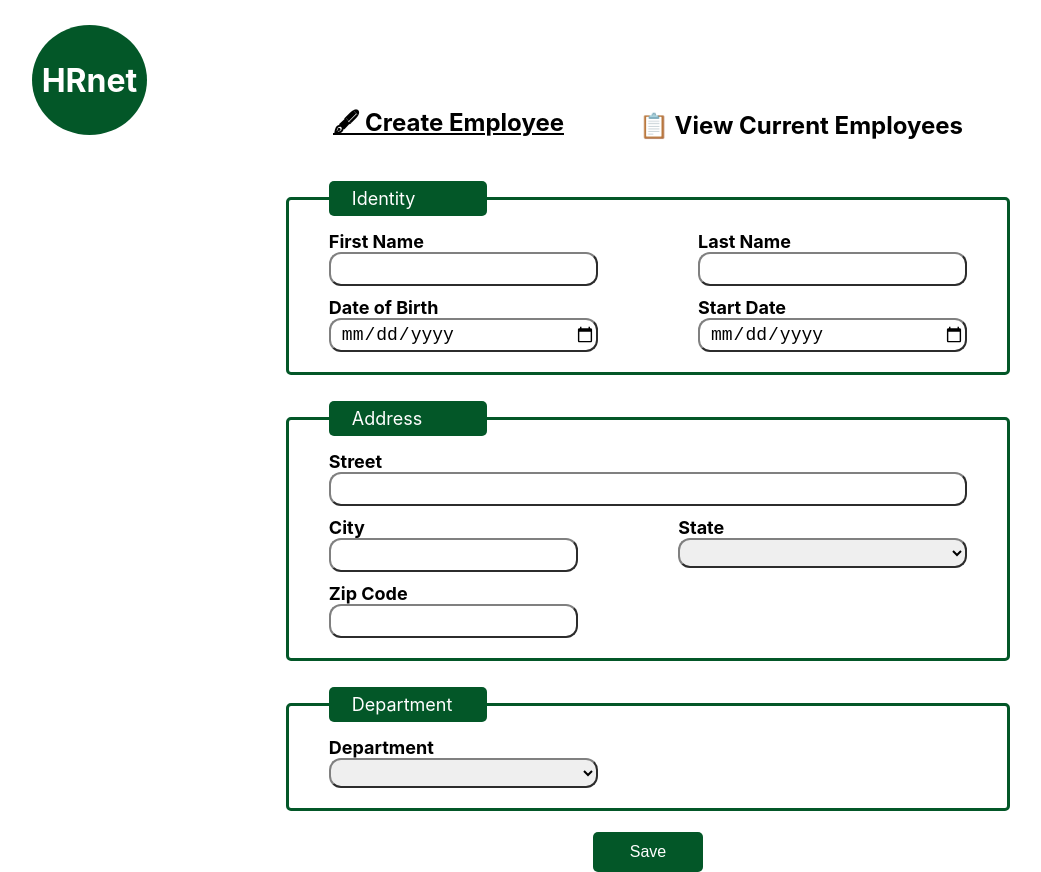
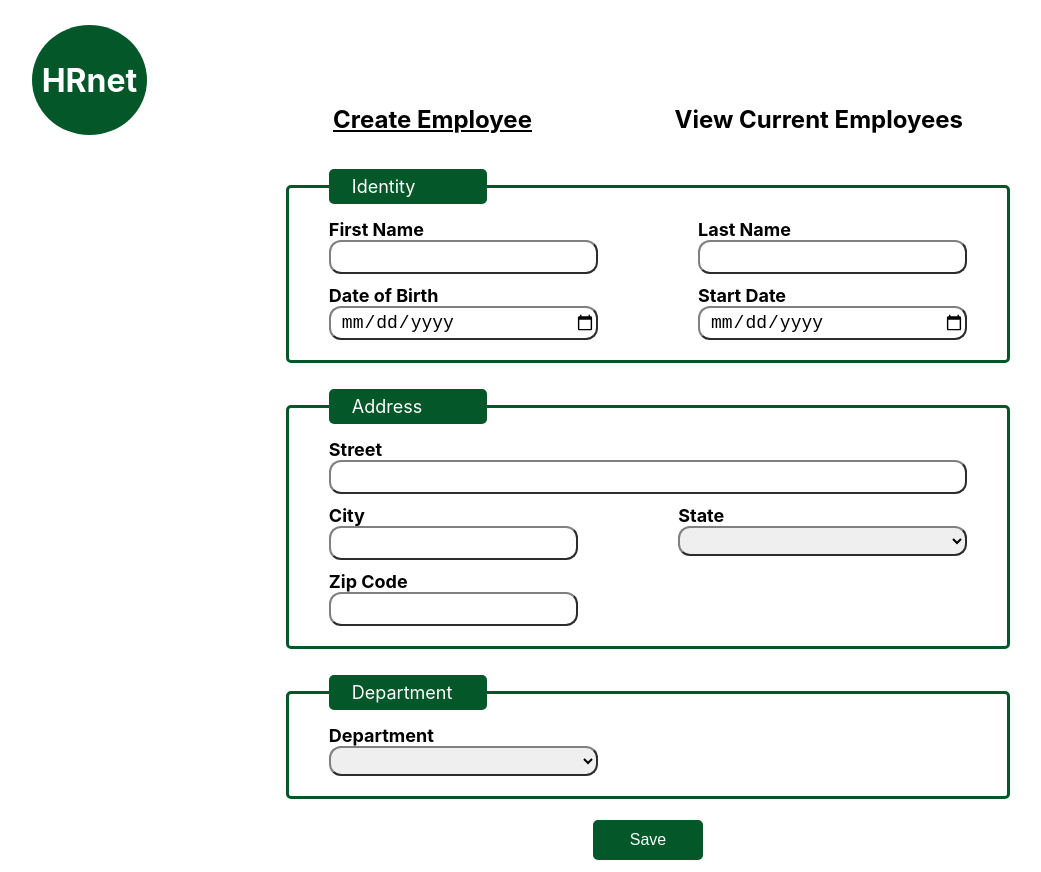
Before and after one commit to VanesMP/WealthHealth, a React (Create React App) app in the folder hrnet/: page / in a window 1280 px wide. Shown: the whole page, without its empty margins (3-1044 px from the left). Built offline with nearby package versions, Linux system fonts and the light colour scheme.

Commit message:
components nav

```diff
--- a/hrnet/src/App.css
+++ b/hrnet/src/App.css
@@ -226,7 +226,6 @@ legend {
     height: 25px;
     margin-bottom: 57px;
     margin-right: -9px;
-    cursor: pointer;
 }
 
 
--- a/hrnet/src/Components/EmployeeTable.jsx
+++ b/hrnet/src/Components/EmployeeTable.jsx
@@ -53,27 +53,21 @@ export default function EmployeeTable(props) {
   const [rows, setRows] = useState(globalStateEmployees.employees);
 
   const researchEmployee = (valueSearch) => {
-    console.log(valueSearch);
     let value = valueSearch.toLowerCase();
     let findEmployee = globalStateEmployees.employees.filter((row) => {
       return (
         row.firstName.toLowerCase().includes(value) ||
-        row.lastName.toLowerCase().includes(valueSearch) ||
-        row.city.includes(valueSearch) ||
+        row.lastName.toLowerCase().includes(value) ||
+        row.city.toLowerCase().includes(value) ||
         row.dateOfBirth.includes(valueSearch) ||
-        row.department.includes(valueSearch) ||
+        row.department.toLowerCase().includes(value) ||
         row.startDate.includes(valueSearch) ||
-        row.state.includes(valueSearch) ||
-        row.street.includes(valueSearch) ||
+        row.state.toLowerCase().includes(value) ||
+        row.street.toLowerCase().includes(value) ||
         row.zipCode.includes(valueSearch)
       );
     });
-    console.log(findEmployee);
     setRows(findEmployee);
-    if (valueSearch.length === 0) {
-      console.log("hello", rows.length);
-      setRows(globalStateEmployees.employees);
-    }
   };
 
   //init state for sort by columns
--- a/hrnet/src/Components/Form.jsx
+++ b/hrnet/src/Components/Form.jsx
@@ -1,5 +1,5 @@
 import React, { useState, useRef } from "react";
-import { useSelector, useDispatch } from "react-redux";
+import { useDispatch } from "react-redux";
 import { useForm } from "react-hook-form";
 import Fieldset from "../Components/Fieldset";
 import { Input } from "../Components/Input";
@@ -15,7 +15,6 @@ import { AddEmployee } from "../service/EmployeeSlice";
  * @returns {JSX}
  */
 
-console.log(Modal);
 
 export default function Form() {
   const dispatch = useDispatch();
@@ -56,20 +55,12 @@ export default function Form() {
       zipCode: getValues("zipCode"),
       department: getValues("department"),
     });
-    console.log("employee", employee);
   }
 
-  const onSubmit = (data) => {
-    console.log("data form", data);
-    console.log("employee", employee);
+  const onSubmit = () => {
     modalElement.current.style.display = "block";
-    console.log("employee", employee);
     dispatch(AddEmployee(employee));
   };
-
-  const globalStateEmployees = useSelector((state) => state.globalState);
-  console.log(globalStateEmployees.employees);
-  console.log(employee);
 
   //gestion ouverture et fermeture de la modal
   const buttonOpen = useRef(null);
--- /dev/null
+++ b/hrnet/src/Components/Nav.jsx
@@ -0,0 +1,24 @@
+import { NavLink } from "react-router-dom";
+
+/** Render to create new employee page
+ * @function NavLink
+ * @param {string} linkTo
+ * @param {string} text
+ * @returns {JSX}
+ */
+
+export default function Nav({ linkTo, text }) {
+
+    let activeStyle = { textDecoration: "underline" };
+
+    return(
+        <div>
+            <NavLink
+            to={linkTo}
+            style={({ isActive }) => (isActive ? activeStyle : undefined)}
+            className="nav">
+                {text}
+            </NavLink>
+        </div>
+    )
+}
--- a/hrnet/src/Components/Select.jsx
+++ b/hrnet/src/Components/Select.jsx
@@ -14,8 +14,7 @@ export default function Select({
   required,
   name,
   options,
-  errors,
-  abb,
+  errors
 }) {
   return (
     <label htmlFor={htmlFor} className={className}>
--- a/hrnet/src/index.jsx
+++ b/hrnet/src/index.jsx
@@ -2,7 +2,6 @@ import React from "react";
 import ReactDOM from "react-dom/client";
 import "./index.css";
 import App from "./App";
-import reportWebVitals from "./reportWebVitals";
 //import Provider pour donner l' accés au store a l'application
 import { Provider } from "react-redux";
 //import le store
@@ -16,8 +15,3 @@ root.render(
     </React.StrictMode>
   </Provider>
 );
-
-// If you want to start measuring performance in your app, pass a function
-// to log results (for example: reportWebVitals(console.log))
-// or send to an analytics endpoint. Learn more: https://bit.ly/CRA-vitals
-reportWebVitals();
--- a/hrnet/src/pages/CreateEmployee.jsx
+++ b/hrnet/src/pages/CreateEmployee.jsx
@@ -1,7 +1,7 @@
-import { NavLink } from "react-router-dom";
-import React from "react";
+import Nav from "../Components/Nav";
 import Header from "../Components/Header";
 import Form from "../Components/Form";
+
 
 /** Render to create new employee page
  * @function CreateEmployee
@@ -9,27 +9,15 @@ import Form from "../Components/Form";
  */
 
 export default function CreateEmployee() {
-  let activeStyle = { textDecoration: "underline" };
+  // let activeStyle = { textDecoration: "underline" };
 
   return (
     <div className="containerCreateEmployee">
       <Header />
       <div className="container">
         <div className="elementNav">
-          <NavLink
-            to="/"
-            className="nav"
-            style={({ isActive }) => (isActive ? activeStyle : undefined)}
-          >
-            🖋 Create Employee
-          </NavLink>
-          <NavLink
-            to="/employees"
-            className="nav"
-            style={({ isActive }) => (isActive ? activeStyle : undefined)}
-          >
-            📋 View Current Employees
-          </NavLink>
+          <Nav linkTo="/" text="Create Employee" />
+          <Nav linkTo="/employees" text="View Current Employees" />
         </div>
         <Form />
       </div>
--- a/hrnet/src/pages/EmployeeList.jsx
+++ b/hrnet/src/pages/EmployeeList.jsx
@@ -1,4 +1,4 @@
-import { NavLink } from "react-router-dom";
+import Nav from "../Components/Nav";
 import EmployeeTable from "../Components/EmployeeTable";
 import Header from "../Components/Header";
 
@@ -8,36 +8,21 @@ import Header from "../Components/Header";
  */
 
 export default function EmployeeList() {
-  let activeStyle = {
-    textDecoration: "underline",
-  };
 
   return (
-    <div className="containerEmployeeList">
+    <div>
       <div className="headerTitle">
         <Header />
       </div>
-      <div id="employee-div" className="containerTable">
-        <div className="elementNavTable">
-          <NavLink
-            to="/employees"
-            style={({ isActive }) => (isActive ? activeStyle : undefined)}
-            className="nav"
-          >
-            Current Employees
-          </NavLink>
+      <div className="containerTable">
+        <div>
+          <Nav linkTo="/employees" text="Current Employees" />
         </div>
         <div className="dataTable">
           <EmployeeTable />
         </div>
-        <div className="elementNavTable">
-          <NavLink
-            to="/"
-            style={({ isActive }) => (isActive ? activeStyle : undefined)}
-            className="nav"
-          >
-            Home
-          </NavLink>
+        <div>
+          <Nav linkTo="/" text="Home" />
         </div>
       </div>
     </div>
--- a/hrnet/src/reportWebVitals.js
+++ /dev/null
@@ -1,13 +0,0 @@
-const reportWebVitals = (onPerfEntry) => {
-  if (onPerfEntry && onPerfEntry instanceof Function) {
-    import("web-vitals").then(({ getCLS, getFID, getFCP, getLCP, getTTFB }) => {
-      getCLS(onPerfEntry);
-      getFID(onPerfEntry);
-      getFCP(onPerfEntry);
-      getLCP(onPerfEntry);
-      getTTFB(onPerfEntry);
-    });
-  }
-};
-
-export default reportWebVitals;
--- a/hrnet/src/service/EmployeeSlice.jsx
+++ b/hrnet/src/service/EmployeeSlice.jsx
@@ -10,7 +10,6 @@ const EmployeeSlice = createSlice({
   initialState,
   reducers: {
     AddEmployee: (state, action) => {
-      console.log("in");
       state.employees.unshift({
         firstName: action.payload.firstName,
         lastName: action.payload.lastName,
@@ -28,5 +27,4 @@ const EmployeeSlice = createSlice({
 
 export const reducer = EmployeeSlice.reducer;
 export const { AddEmployee } = EmployeeSlice.actions;
-//export const selectEmployees = (state) = state.globalState.employees
 export default EmployeeSlice.reducer;
--- a/hrnet/src/service/store.jsx
+++ b/hrnet/src/service/store.jsx
@@ -6,8 +6,3 @@ export const store = configureStore({
     globalState: globalReducer,
   },
 });
-
-store.subscribe(() => {
-  console.log("Nouveau state:");
-  console.log(store.getState());
-});
```
Also changed, not shown: hrnet/src/pages/Home.jsx (deleted, +0 -11 lines), hrnet/src/assets/logo.png (deleted), hrnet/src/logo.svg (deleted).
